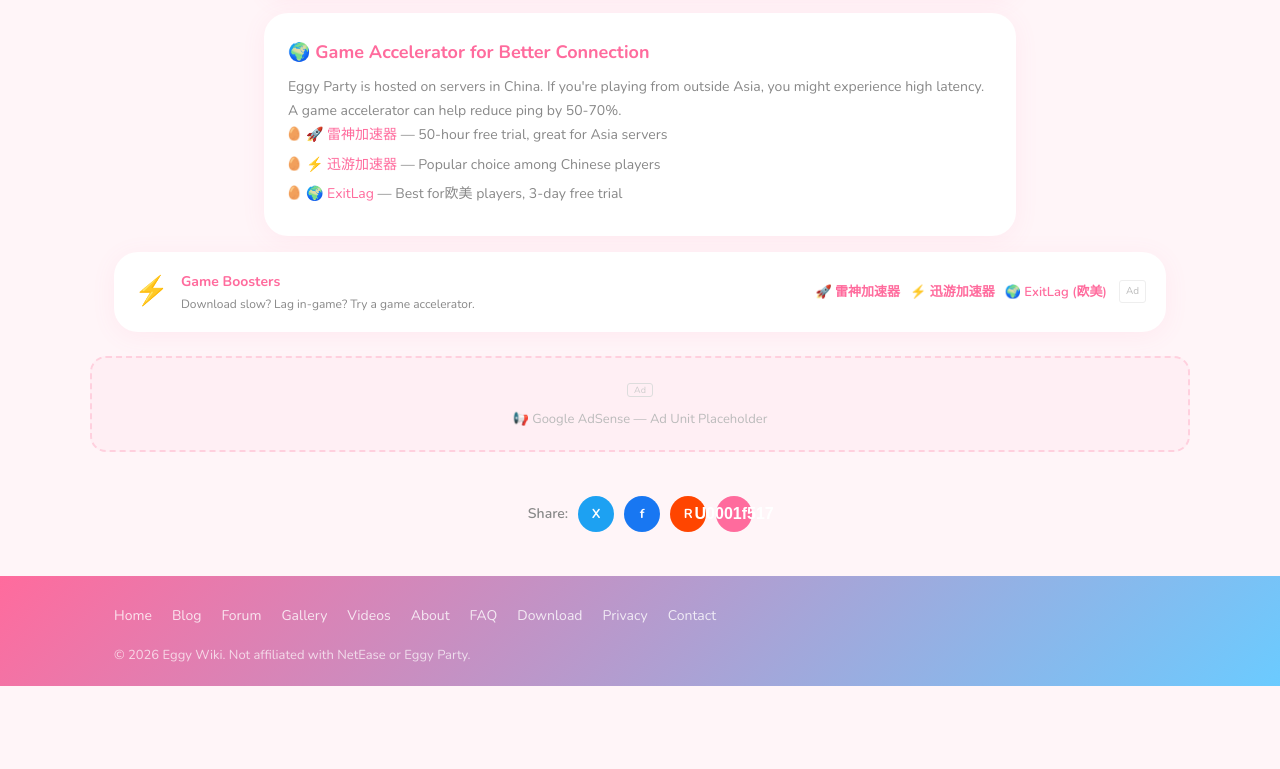
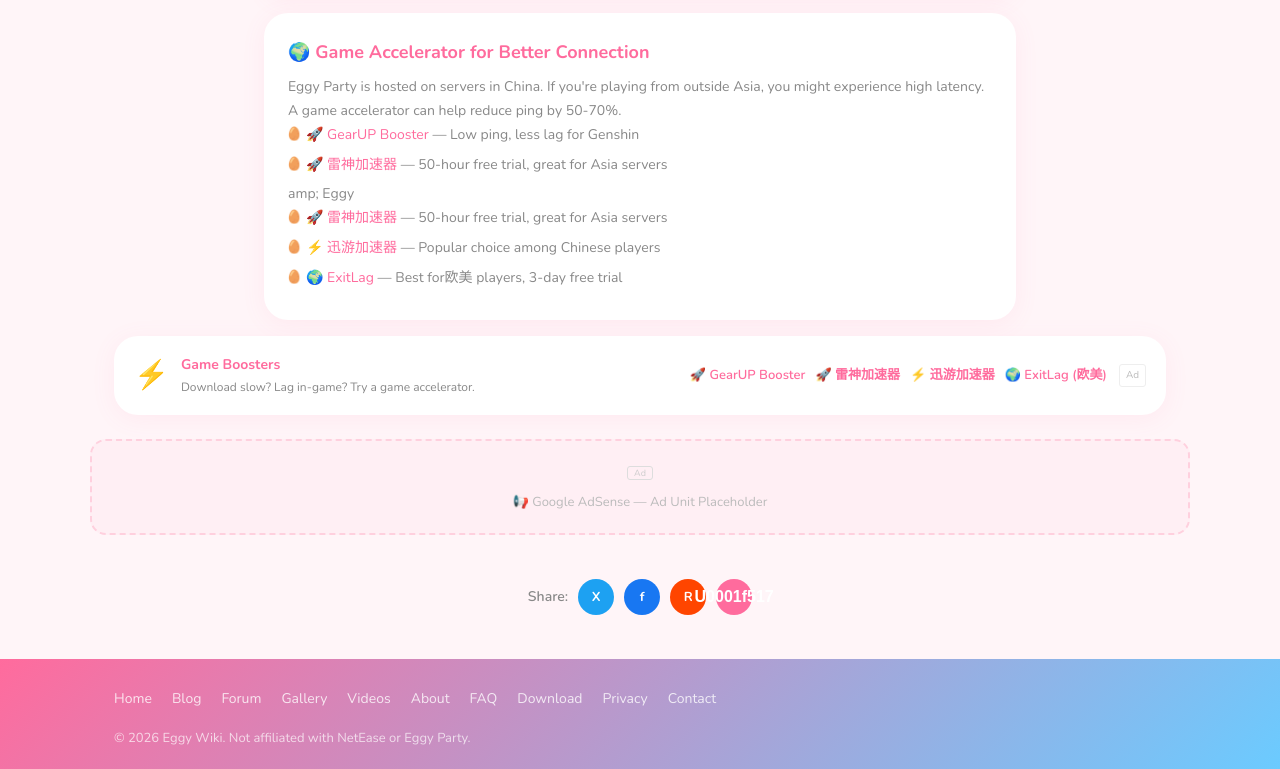
Before and after one commit to 8499456-ctrl/eggy-wiki, a website: page download.html in a window 1280 px wide. Shown: the part 1496-2265 px from the top of the page. Before the commit the page ends 2182 px from the top, so only its background shows below. Drawn offline with nearby package versions, Linux system fonts and the light colour scheme.

Commit message:
Add GearUP Booster affiliate links across site

```diff
--- a/download.html
+++ b/download.html
@@ -139,6 +139,7 @@
     <h2>🌍 Game Accelerator for Better Connection</h2>
     <p>Eggy Party is hosted on servers in China. If you're playing from outside Asia, you might experience high latency. A game accelerator can help reduce ping by 50-70%.</p>
     <ul>
+      <li><a href="https://gearup.sjv.io/c/7462059/3204502/40222">🚀 GearUP Booster</a> — Low ping, less lag for Genshin <li><a href="free-accelerator.html">🚀 雷神加速器</a> — 50-hour free trial, great for Asia servers</li>amp; Eggy</li>
       <li><a href="free-accelerator.html">🚀 雷神加速器</a> — 50-hour free trial, great for Asia servers</li>
       <li><a href="https://tg.xunyou.com/command/?id=1563075&password=genshinwiki" target="_blank" rel="noopener">⚡ 迅游加速器</a> — Popular choice among Chinese players</li>
       <li><a href="https://www.exitlag.com/refer/10324758" target="_blank" rel="noopener">🌍 ExitLag</a> — Best for欧美 players, 3-day free trial</li>
@@ -155,6 +156,7 @@
       <div style="font-size:12px;color:var(--text-dim);">Download slow? Lag in-game? Try a game accelerator.</div>
     </div>
     <div style="display:flex;gap:10px;flex-wrap:wrap;font-size:13px;">
+      <a href="https://gearup.sjv.io/c/7462059/3204502/40222" target="_blank" rel="noopener nofollow" style="color:var(--pink);font-weight:600;">🚀 GearUP Booster</a>
       <a href="free-accelerator.html" target="_blank" rel="noopener nofollow" style="color:var(--pink);font-weight:600;">🚀 雷神加速器</a>
       <a href="https://tg.xunyou.com/command/?id=1563075&password=genshinwiki" target="_blank" rel="noopener nofollow" style="color:var(--pink);font-weight:600;">⚡ 迅游加速器</a>
       <a href="https://www.exitlag.com/refer/10324758" target="_blank" rel="noopener nofollow" style="color:var(--pink);font-weight:600;">🌍 ExitLag (欧美)</a>
```
Also changed, not shown: beginner.html (+1 -0 lines), blog/july-2026-codes.html (+2 -1 lines), blog/new-season-4-preview.html (+2 -1 lines), blog/survival-mode-tips.html (+2 -1 lines), codes.html (+1 -0 lines), index.html (+1 -0 lines), maps.html (+1 -0 lines), maps/candy-arena.html (+1 -0 lines), maps/castle-clash.html (+1 -0 lines), maps/frozen-peak.html (+1 -0 lines), maps/sunflower-sprint.html (+1 -0 lines), maps/underwater-escape.html (+1 -0 lines), maps/volcano-rush.html (+1 -0 lines), outfits.html (+1 -0 lines).
